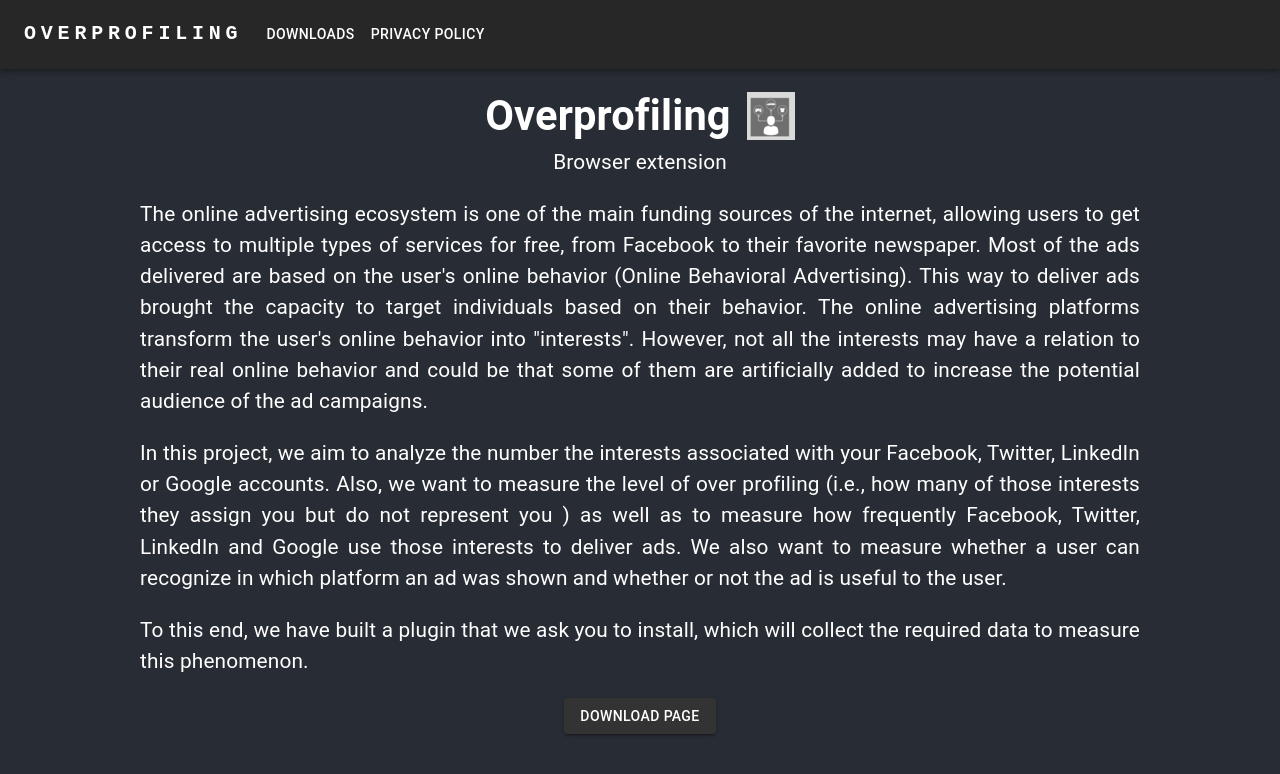
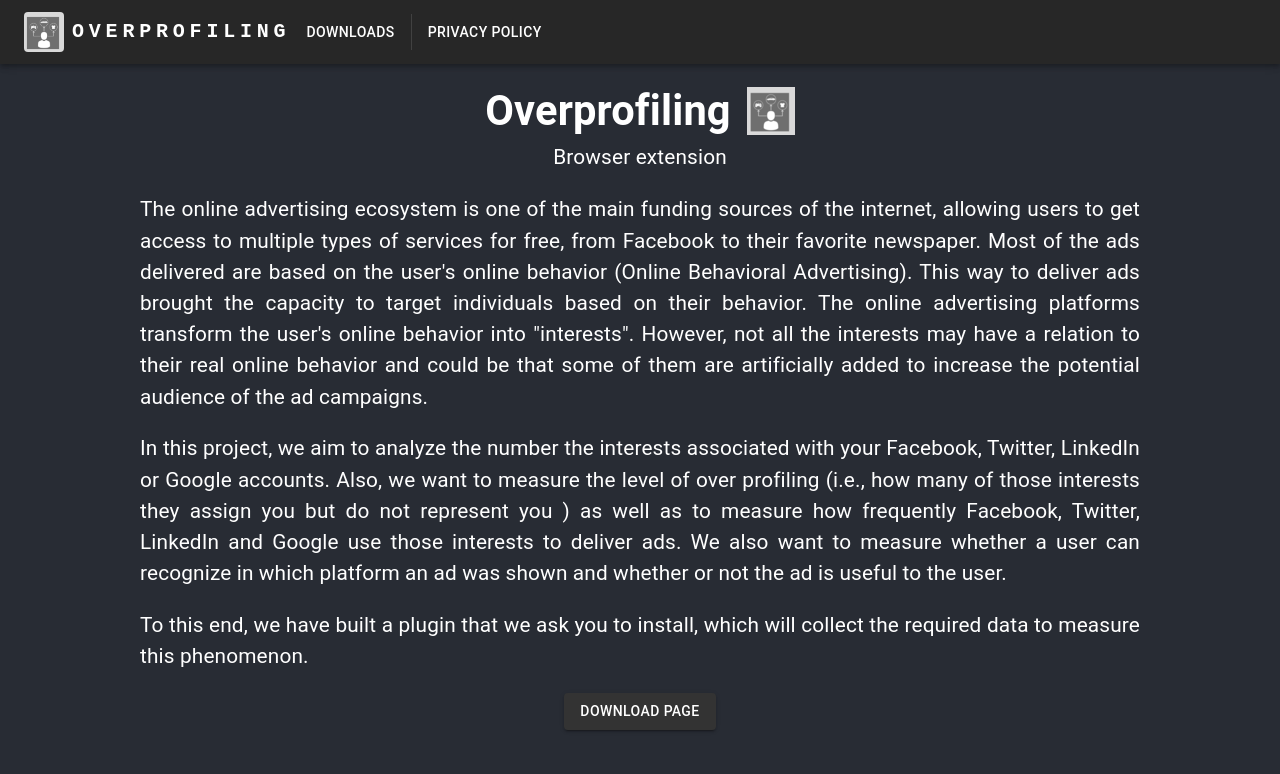
Before and after one commit to overprofiling/overprofiling.github.io, a React (Create React App) app: page / in a window 1280 px wide. Shown: the top 774 px of the page. Built offline with nearby package versions, Linux system fonts and the light colour scheme.

Commit message:
better navbar

```diff
--- a/src/components/ResponsiveAppBar.js
+++ b/src/components/ResponsiveAppBar.js
@@ -10,8 +10,10 @@
 
 import Button from '@mui/material/Button';
 import { Link } from "react-router-dom";
-
+import Stack from '@mui/material/Stack';
 import MenuItem from '@mui/material/MenuItem';
+import Divider from '@mui/material/Divider';
+import Avatar from '@mui/material/Avatar';
 
 
 const pages = ['Downloads', 'Privacy Policy'];
@@ -19,27 +21,38 @@
 
 const ResponsiveAppBar = () => {
 
+  const [anchorElNav, setAnchorElNav] = React.useState(null);
+  const handleOpenNavMenu = (event) => {
+    setAnchorElNav(event.currentTarget);
+  };
+
+  const handleCloseNavMenu = () => {
+    setAnchorElNav(null);
+  };
+
   return (
-    <AppBar position="static">
+    <AppBar position="sticky">
     <Container maxWidth="xl">
-        <Toolbar disableGutters>
+        <Toolbar disableGutters sx={{minHeight: "68.5px"}}>
+        <Stack direction="row" spacing={1} alignItems="center" sx={{display: { xs: 'none', md: 'flex' }}}>
+            <Avatar variant="rounded" src="/logo_128.png" alt="logo" component={Link} to={"/"}/>
             <Typography
                 variant="h6"
                 noWrap
-            component={Link}
-            to="/"
+                component={Link} to={"/"}
                 sx={{
                 mr: 2,
-              display: { xs: 'none', md: 'flex' },
                 fontFamily: 'monospace',
                 fontWeight: 700,
                 letterSpacing: '.3rem',
                 color: 'inherit',
                 textDecoration: 'none',
+                alignItems: 'center'
                 }}
             >
                 OVERPROFILING
             </Typography>
+        </Stack>
 
         <Box sx={{ flexGrow: 1, display: { xs: 'flex', md: 'none' } }}>
             <IconButton
@@ -48,11 +61,14 @@
             aria-controls="menu-appbar"
             aria-haspopup="true"
             color="inherit"
+            onClick={handleOpenNavMenu}
             >
             <MenuIcon />
             </IconButton>
             <Menu
             id="menu-appbar"
+            anchorEl={anchorElNav}
+            open={Boolean(anchorElNav)}
             anchorOrigin={{
                 vertical: 'bottom',
                 horizontal: 'left',
@@ -62,13 +78,14 @@
                 vertical: 'top',
                 horizontal: 'left',
             }}
+            onClose={handleCloseNavMenu}
             sx={{
                 display: { xs: 'block', md: 'none' },
             }}
             >
             {pages.map((page) => (
-                <MenuItem key={page}>
-                  <Typography textAlign="center" style={{color: "white"}} component={Link} to={pages_url[page]}>{page}</Typography>
+                <MenuItem key={page} onClick={() => { handleCloseNavMenu()}} component={Link} to={pages_url[page]}>
+                <Typography textAlign="center" style={{color: "white"}} >{page}</Typography>
                 </MenuItem>
             ))}
             </Menu>
@@ -76,8 +93,6 @@
         <Typography
             variant="h5"
             noWrap
-            component={Link}
-            to=""
             sx={{
             mr: 2,
             display: { xs: 'flex', md: 'none' },
@@ -91,16 +106,20 @@
         >
             OVERPROFILING
         </Typography>
-          <Box sx={{ flexGrow: 1, display: { xs: 'none', md: 'flex' } }}>
+        <Box sx={{ flexGrow: 1, mx: 1, display: { xs: 'none', md: 'flex' }}}>
+            <Stack direction="row" spacing={1} divider={<Divider orientation="vertical" flexItem variant="middle"/>}>
+
             {pages.map((page) => (
             <Button
                 key={page}
-                component={Link} to={pages_url[page]}
-                sx={{ my: 2, color: 'white', display: 'block' }}
+                sx={{  color: 'white', display: 'block' }}
+                component={Link}
+                to={pages_url[page]}
             >
                 {page}
             </Button>
             ))}
+            </Stack>
         </Box>
 
         </Toolbar>
```
Lines whose indentation alone changed are shown as unchanged.
